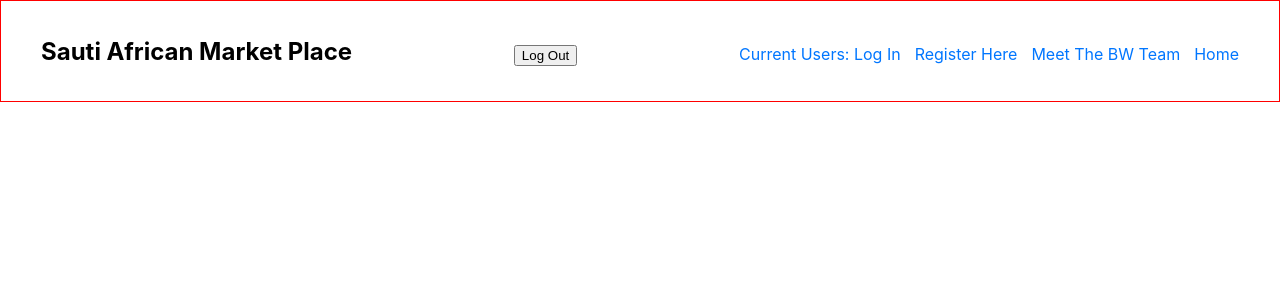
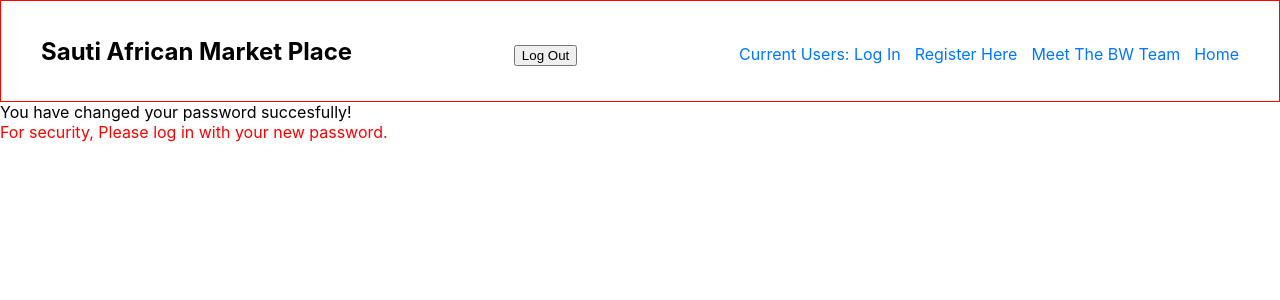
Before and after one commit to TrackTeam-175-African-MarketPlace-BW/Front-End-African-Market-Place, a React (Create React App) app: page /newpassword in a window 1280 px wide. Shown: the top 300 px of the page. Built offline with nearby package versions, Linux system fonts and the light colour scheme.

Commit message:
Fixed update password to reroute to new page to login with new password because of data rendering issue

```diff
--- a/src/App.js
+++ b/src/App.js
@@ -11,24 +11,23 @@ import TeamInfo from "./components/TeamInfo";
 import Register from "./components/Register";
 import LogIn from "./components/LogIn";
 import EditItem from "./components/ITEMS/EditItem";
+import NewPasswordSuccess from "./components/NewPasswordSuccess";
 
 function App() {
   const [isLoggedIn, setIsLoggedIn] = useState(false);
 
   return (
     <>
-      <Navigation isLoggedIn={isLoggedIn} setIsLoggedIn={setIsLoggedIn}/>
+      <Navigation isLoggedIn={isLoggedIn} setIsLoggedIn={setIsLoggedIn} />
       <Switch>
-
         <PrivateRoute path="/:id/ownerProfile">
-          <OwnerProfile setIsLoggedIn={setIsLoggedIn}/>
-
+          <OwnerProfile setIsLoggedIn={setIsLoggedIn} />
         </PrivateRoute>
         <PrivateRoute path="/itemsList">
           <ItemsList setIsLoggedIn={setIsLoggedIn} />
         </PrivateRoute>
         <PrivateRoute path="/:id/itemsList/:item.id">
-          <EditItem setIsLoggedIn={setIsLoggedIn}/>
+          <EditItem setIsLoggedIn={setIsLoggedIn} />
         </PrivateRoute>
         <Route path="/team">
           <TeamInfo />
@@ -45,6 +44,9 @@ function App() {
         <Route path="/updateItem">
           <UpdateItemForm />
         </Route>
+        <Route path="/newpassword">
+          <NewPasswordSuccess />
+        </Route>
         <Route exact path="/">
           <p>Hello from the Home page</p>
         </Route>
--- /dev/null
+++ b/src/components/NewPasswordSuccess.js
@@ -0,0 +1,17 @@
+import React from "react";
+import { Link } from "react-router-dom";
+
+const NewPasswordSuccess = () => {
+  return (
+    <div>
+      You have changed your password succesfully!
+      <br></br>
+      <Link to="/login" style={{ color: "red" }}>
+        {" "}
+        For security, Please log in with your new password.
+      </Link>
+    </div>
+  );
+};
+
+export default NewPasswordSuccess;
--- a/src/components/UpdatePasswordForm.js
+++ b/src/components/UpdatePasswordForm.js
@@ -36,7 +36,7 @@ const UpdatePasswordForm = (props) => {
   const submitUpdatedPassword = (e) => {
     e.preventDefault();
     props.updatedPassword(props.id, changedPassword);
-    push(`/${props.id}/ownerProfile`);
+    push(`/newpassword`);
   };
 
   return (
@@ -60,7 +60,7 @@ const UpdatePasswordForm = (props) => {
           onChange={handleChanges}
         />
         <br></br>
-        <button style={{ marginTop: "5px" }}>update user info?</button>
+        <button style={{ marginTop: "5px" }}>change password?</button>
         <br></br>
         {error ? <div style={{ color: "red" }}>{error}</div> : null}
       </form>
```
Also changed, not shown: src/components/OwnerProfile.js (+0 -10 lines).
